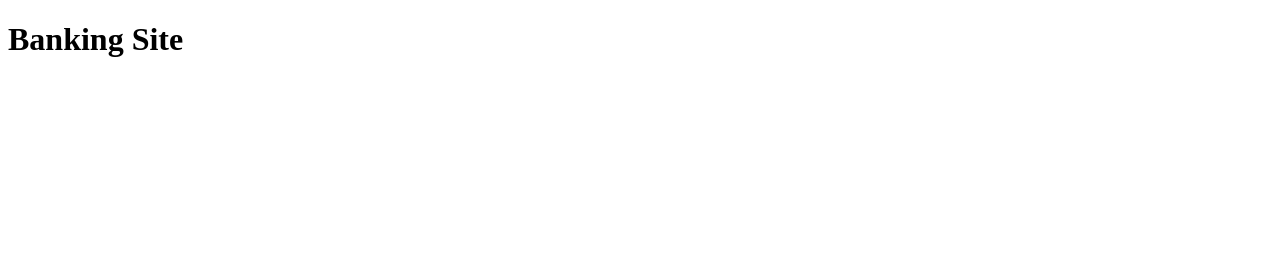
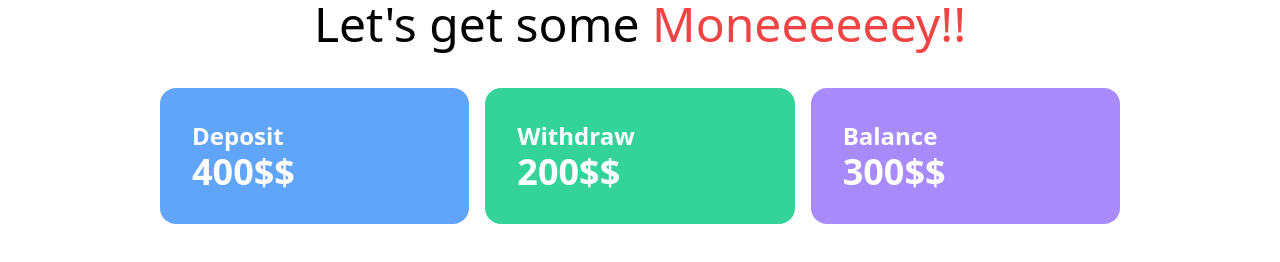
Before and after one commit to Aal-Emraan/My-Bank-Website, a plain HTML site: page banking.html in a window 1280 px wide. Drawn offline with nearby package versions, Linux system fonts and the light colour scheme.

Commit message:
banking designed

```diff
--- a/banking.html
+++ b/banking.html
@@ -5,8 +5,31 @@
     <meta http-equiv="X-UA-Compatible" content="IE=edge">
     <meta name="viewport" content="width=device-width, initial-scale=1.0">
     <title>Banking</title>
+    <link href="https://unpkg.com/tailwindcss@^2/dist/tailwind.min.css" rel="stylesheet">
 </head>
 <body>
-    <h1>Banking Site</h1>
+    <header>
+        <h1 class="text-5xl mb-10 text-center">Let's get some <span class="text-red-500">Moneeeeeey!!</span></h1>
+    </header>
+
+    <main>
+        <section>
+            <div class="grid grid-cols-3 gap-4 w-3/4 mx-auto">
+                <div class="bg-blue-400 p-8 text-white font-semibold text-2xl rounded-2xl">
+                    <h3>Deposit</h3>
+                    <h4 class="text-4xl">400$$</h4>
+                </div>
+
+                <div class="bg-green-400 p-8 text-white font-semibold text-2xl rounded-2xl">
+                    <h3>Withdraw</h3>
+                    <h4 class="text-4xl">200$$</h4>
+                </div>
+                <div class="bg-purple-400 p-8 text-white font-semibold text-2xl rounded-2xl">
+                    <h3>Balance</h3>
+                    <h4 class="text-4xl">300$$</h4>
+                </div>
+            </div>
+        </section>
+    </main>
 </body>
 </html>
```
